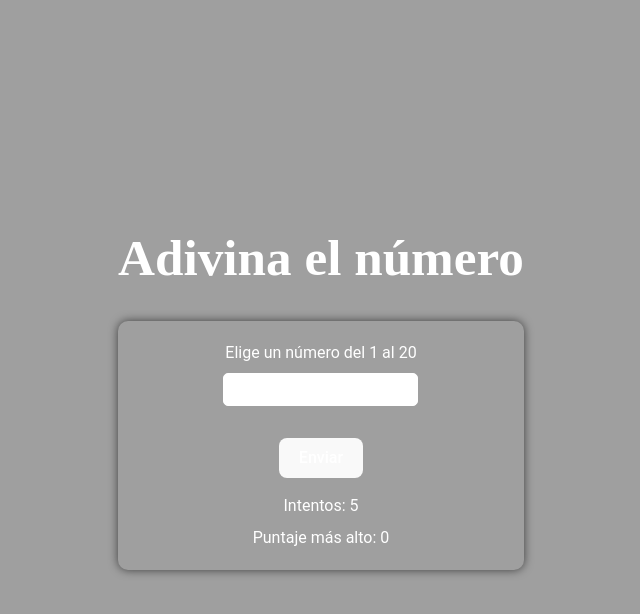
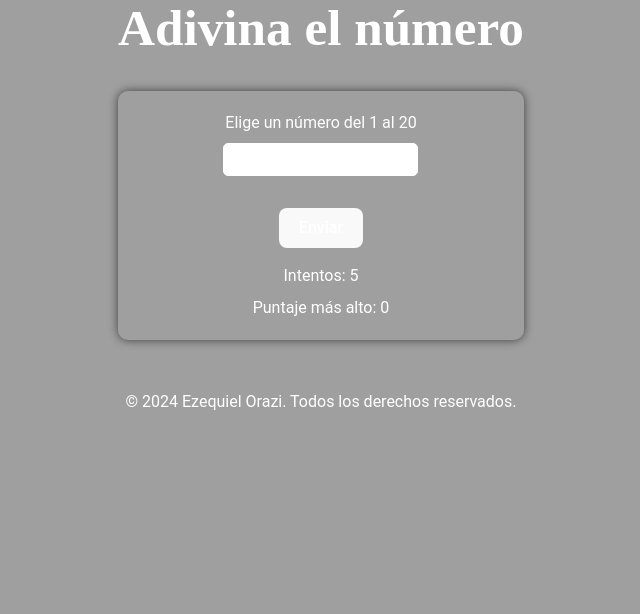
Before and after one commit to Ezzeorazi/adivinar-numero, a React (Vite) app: page / in a window 1280 px wide. Shown: the top 614 px of the page, without its empty margins (319-959 px from the left). Built offline with nearby package versions, Linux system fonts and the light colour scheme.

Commit message:
change: Footer

```diff
--- a/src/App.css
+++ b/src/App.css
@@ -1,3 +1,11 @@
+/* Asegura que el html y body ocupen toda la altura de la pantalla */
+html, body {
+  height: 100%;
+  margin: 0;
+  padding: 0;
+}
+
+/* Estilos base */
 body {
   font-family: 'roboto', sans-serif;
   margin: 0;
@@ -5,8 +13,16 @@ body {
   background-color: #747474b0;
   color: white;
   display: flex;
+  flex-direction: column;
+  justify-content: space-between; /* Distribuye los elementos de manera que el footer esté al final */
+}
+
+/* Estilo para el contenedor principal */
+main {
+  flex: 1; /* Ocupará todo el espacio disponible entre el header y el footer */
+  display: flex;
+  justify-content: center;
   align-items: center;
-  justify-content: center;
 }
 
 h1 {
@@ -16,7 +32,7 @@ h1 {
   margin-top: 0;
 }
 
-/* centrar todo */
+/* Centra todo el contenido dentro del container */
 .container {
   display: flex;
   flex-direction: column;
@@ -38,7 +54,6 @@ input[type=number] {
   appearance: textfield;
 }
 
-
 input {
   padding: 0.5rem;
   margin: 4px;
@@ -53,7 +68,6 @@ button {
   border-radius: 5px;
   background-color: black;
   color: white;
-  align-items: center;
 }
 
 button:hover {
--- a/src/App.jsx
+++ b/src/App.jsx
@@ -93,6 +93,7 @@ function App() {
         <p>Puntaje más alto: {highScore}</p>
 
       </div>
+
     </>
   );
 }
--- /dev/null
+++ b/src/components/Footer/Footer.jsx
@@ -0,0 +1,17 @@
+"use client";
+import React from 'react';
+import styles from './Footer.module.css';
+
+
+const Footer = ({}) => {
+	return (
+		<>
+		<div className={styles.footer}>
+  			<p>&#xA9; 2024 Ezequiel Orazi. Todos los derechos reservados.</p>
+		</div>
+</>
+	);
+};
+
+
+export default Footer;
--- /dev/null
+++ b/src/components/Footer/Footer.module.css
@@ -0,0 +1,10 @@
+.footer {
+    color: white;
+    text-align: center;
+    margin-top: 50px;
+    width: 100%;
+  }
+
+  .footer p {
+    margin: 0;
+  }
--- /dev/null
+++ b/src/components/Footer/index.js
@@ -0,0 +1 @@
+export { default as Footer } from './Footer';
--- a/src/main.jsx
+++ b/src/main.jsx
@@ -2,9 +2,11 @@ import { StrictMode } from 'react'
 import { createRoot } from 'react-dom/client'
 import App from './App.jsx'
 import './index.css'
+import Footer from './components/Footer/Footer.jsx'
 
 createRoot(document.getElementById('root')).render(
   <StrictMode>
     <App />
+    <Footer/>
   </StrictMode>,
 )
```
